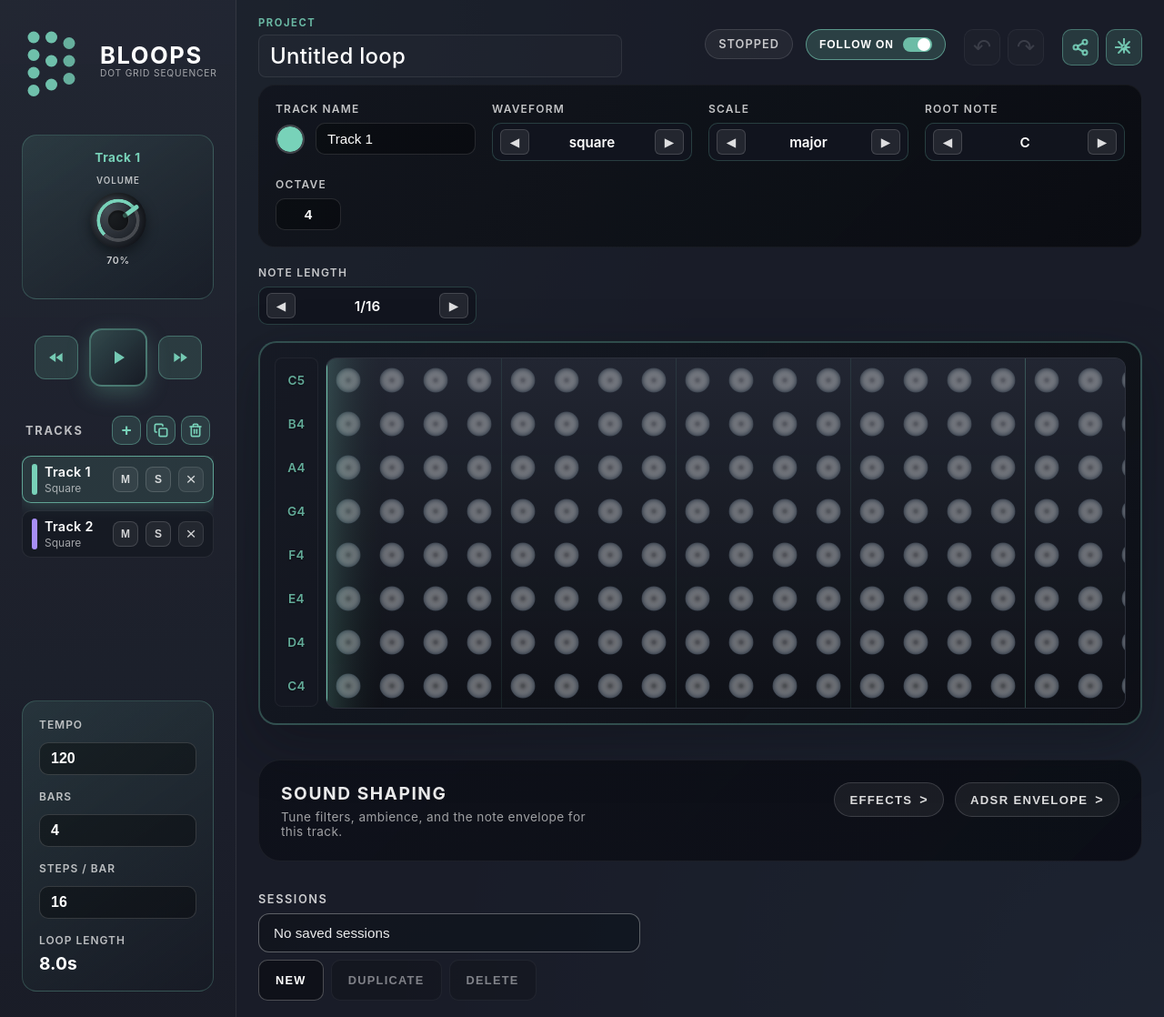
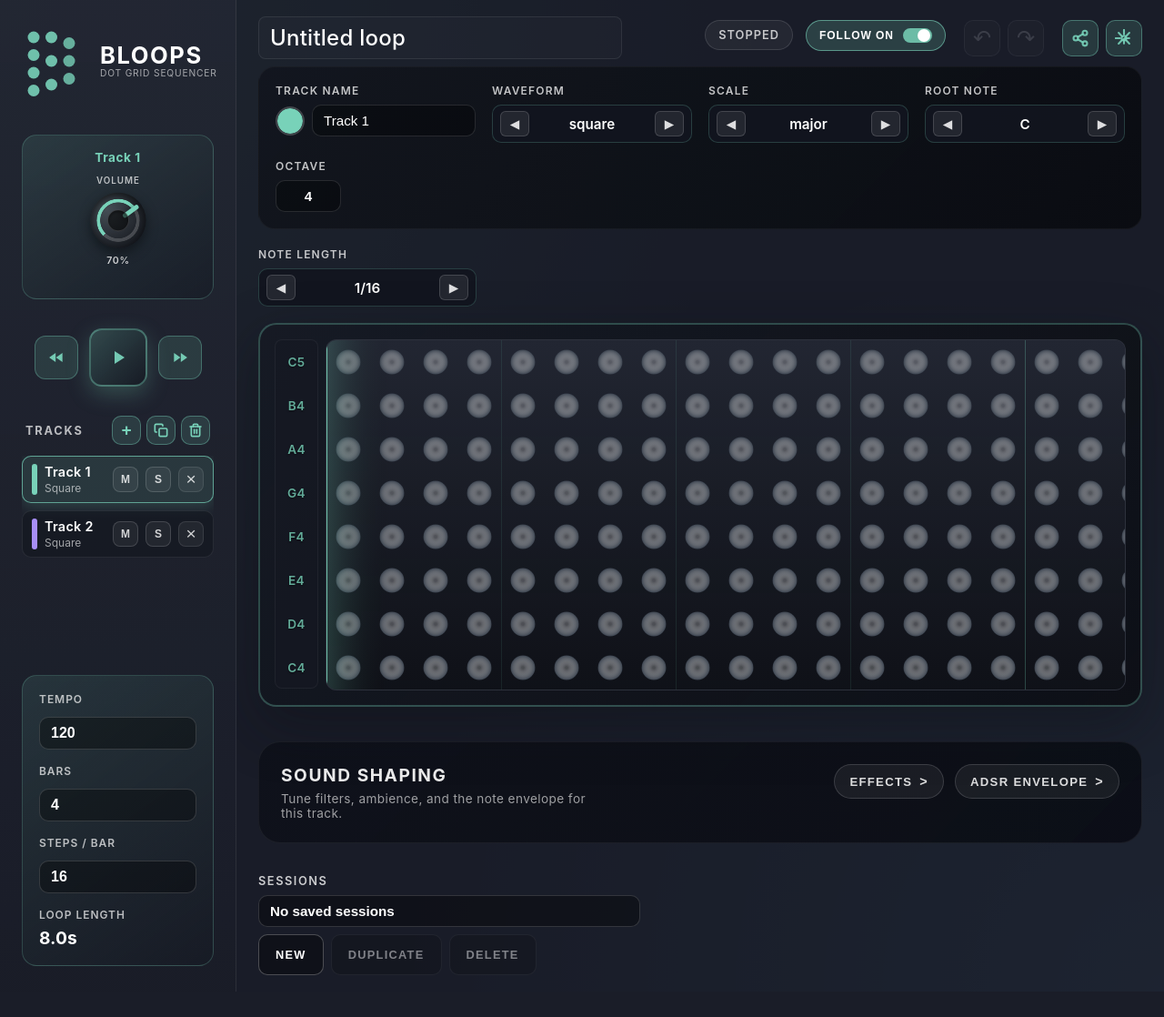
Before and after one commit to Gibson417/Bitloop, a Svelte app in the folder bloops_app/: page / in a window 1280 px wide. Shown: the whole page at 91% size. After the commit the page ends 1090 px from the top, so only its background shows below. Built offline with nearby package versions, Linux system fonts and the light colour scheme.

Commit message:
UI refinements: remove project label, update sessions dropdown styling, reduce color picker spacing
Co-authored-by: Gibson417 <142834301+Gibson417@users.noreply.github.com>

```diff
--- a/bloops_app/src/App.svelte
+++ b/bloops_app/src/App.svelte
@@ -826,7 +826,6 @@
   <section class="workspace">
     <div class="workspace-header">
       <div class="session-info">
-        <span class="eyebrow">Project</span>
         <input
           class="project-name-input"
           type="text"
@@ -1167,7 +1166,6 @@
   .session-info {
     display: flex;
     flex-direction: column;
-    gap: 6px;
   }
 
   .eyebrow {
--- a/bloops_app/src/components/Footer.svelte
+++ b/bloops_app/src/components/Footer.svelte
@@ -76,43 +76,26 @@
     position: relative;
   }
 
-  .select-shell::after {
-    content: '';
-    position: absolute;
-    inset: 0;
-    border-radius: 12px;
-    pointer-events: none;
-    background: linear-gradient(135deg, rgba(255, 255, 255, 0.08), rgba(120, 210, 255, 0.12));
-    opacity: 0.7;
-  }
-
   .select-shell select {
-    position: relative;
-    z-index: 1;
     width: 100%;
-    background: rgba(12, 16, 24, 0.75);
-    border: 1px solid rgba(255, 255, 255, 0.32);
-    border-radius: 12px;
-    padding: 12px 16px;
-    color: rgba(255, 255, 255, 0.92);
+    background: rgba(0, 0, 0, 0.35);
+    border: 1px solid rgba(255, 255, 255, 0.15);
+    border-radius: 10px;
+    padding: 8px 12px;
+    color: #fff;
     font-size: 0.95rem;
+    font-weight: 600;
     appearance: none;
   }
 
   .select-shell select:focus-visible {
-    outline: 2px solid rgba(var(--color-accent-rgb), 0.8);
+    outline: 2px solid rgba(var(--color-accent-rgb), 0.5);
     outline-offset: 2px;
   }
 
   .select-shell select option {
-    background: rgba(20, 24, 34, 0.95);
-    color: rgba(255, 255, 255, 0.92);
-  }
-
-  .select-shell select option:disabled {
-    color: rgba(255, 255, 255, 0.78);
-    background: rgba(120, 210, 255, 0.14);
-    font-weight: 600;
+    background: rgba(26, 29, 40, 0.98);
+    color: #fff;
   }
 
   .library-actions {
--- a/bloops_app/src/components/TrackControls.svelte
+++ b/bloops_app/src/components/TrackControls.svelte
@@ -208,7 +208,7 @@
 
   .name-color-group {
     display: flex;
-    gap: 12px;
+    gap: 8px;
     align-items: center;
   }
 
```
